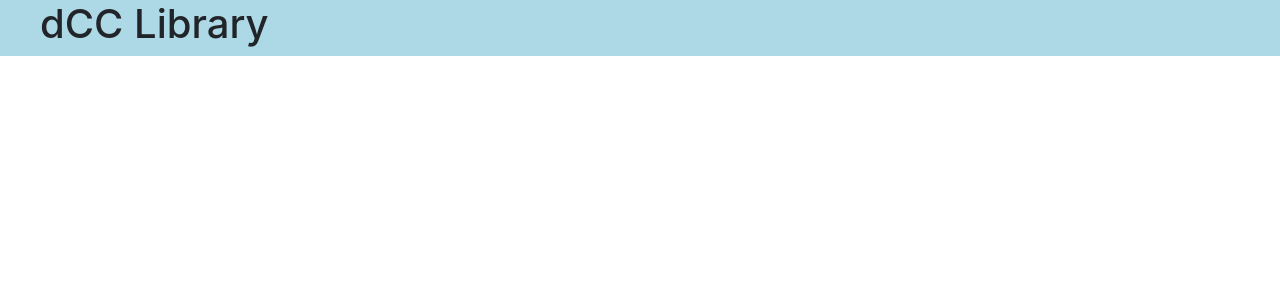
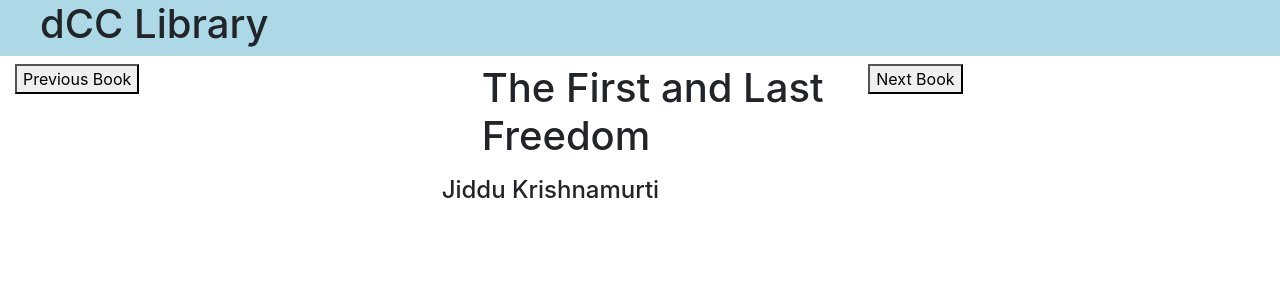
Before and after one commit to fmorrisey/BookLibary_React_Docker, a React (Create React App) app: page / in a window 1280 px wide. Shown: the top 300 px of the page. Built offline with nearby package versions, Linux system fonts and the light colour scheme.

Commit message:
book browsing added

```diff
--- a/src/components/app.jsx
+++ b/src/components/app.jsx
@@ -1,16 +1,59 @@
-import React, { Component } from 'react';
-import TitleBar from './TitleBar/titleBar';
+import React, { Component } from "react";
+import TitleBar from "./TitleBar/titleBar";
 
 //Class or Stateful Component
 export default class App extends Component {
-    state = {
+  constructor(props) {
+    super(props);
+    this.books = [
+      { title: "Ready Player One", author: "Ernest Cline" },
+      { title: "All the Light We Cannot See", author: "Anthony Doerr" },
+      { title: "The First and Last Freedom", author: "Jiddu Krishnamurti" },
+    ];
+    this.state = {
+      bookNumber: 2,
+    };
+  }
 
+  goToNextBook() {
+    let tempBookNumber = this.state.bookNumber;
+    tempBookNumber++;
+    if (tempBookNumber === this.books.length) {
+      tempBookNumber = 0;
+    }
+    this.setState({
+      bookNumber: tempBookNumber,
+    });
+  }
+
+  goToPreviousBook() {
+    let tempBookNumber = this.state.bookNumber;
+    tempBookNumber--;
+    if (tempBookNumber < 0) {
+        tempBookNumber = this.books.length - 1;
+    }
+
+      this.setState({
+        bookNumber: tempBookNumber,
+      });
   }
 
   render() {
     return (
       <div className="container-fluid">
         <TitleBar />
+        <div className="row row-spacer">
+          <div className="col-md-4">
+            <button onClick={() => this.goToPreviousBook()}>Previous Book</button>
+          </div>
+          <div className="col-md-4">
+            <h1>{this.books[this.state.bookNumber].title}</h1>
+            <h4>{this.books[this.state.bookNumber].author}</h4>
+          </div>
+          <div className="col-md-4">
+            <button onClick={() => this.goToNextBook()}>Next Book</button>
+          </div>
+        </div>
       </div>
     );
   }
```
Also changed, not shown: 2 other files (tests, documents, lock files or other folders). Lines whose indentation alone changed are shown as unchanged.
